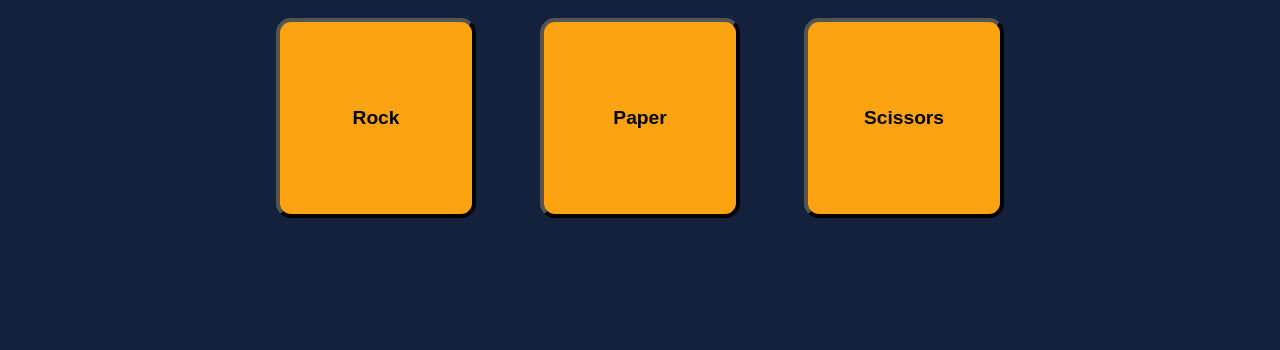
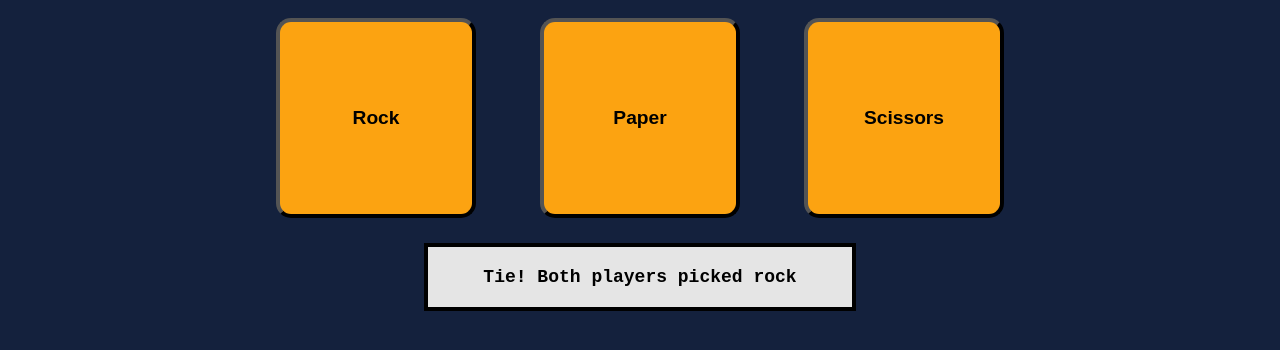
Before and after one commit to CRSpeight/Odin-Rock-Paper-Scissors, a plain HTML site: page index.html in a window 1280 px wide. Both pictures are taken after a click on the button "Rock". Shown: the part 74-424 px from the top of the page. Drawn offline with Linux system fonts and the light colour scheme.

Commit message:
p2 requirement 3 completion

```diff
--- a/index.html
+++ b/index.html
@@ -18,5 +18,7 @@
       <button id="paper">Paper</button>
       <button id="scissors">Scissors</button>
     </div>
+
+    <div id="result"></div>
   </body>
 </html>
--- a/script.js
+++ b/script.js
@@ -3,17 +3,18 @@ const CHOICES = ["rock", "paper", "scissors"];
 const buttons = document.querySelectorAll("button");
 buttons.forEach((button) => {
   button.addEventListener("click", () => {
-    console.log(playRound(button.id, getComputerChoice()));
+    let result = playRound(button.id, getComputerChoice());
+    displayResult(result);
   });
 });
 
-// function game(numberOfRounds) {
-//   for (let i = 0; i < numberOfRounds; i++) {
-//     const playerSelection = prompt("Enter your selection");
-//     const computerSelection = getComputerChoice();
-//     console.log(playRound(playerSelection, computerSelection));
-//   }
-// }
+function displayResult(message) {
+  const result = document.querySelector("#result");
+  const newContent = document.createElement("div");
+  newContent.textContent = message;
+  result.innerHTML = "";
+  result.appendChild(newContent);
+}
 
 function playRound(playerSelection, computerSelection) {
   let playerChoice = playerSelection.toLowerCase();
--- a/style.css
+++ b/style.css
@@ -23,6 +23,19 @@ button {
   font-size: larger;
 }
 
+#result {
+  background-color: #e5e5e5;
+  color: black;
+  display: flex;
+  justify-content: center;
+  font-weight: bold;
+  font-size: large;
+  padding: 20px;
+  width: 30vw;
+  border: 4px solid black;
+  margin: 25px auto;
+}
+
 button:hover {
   background-color: #e5e5e5;
 }
```
